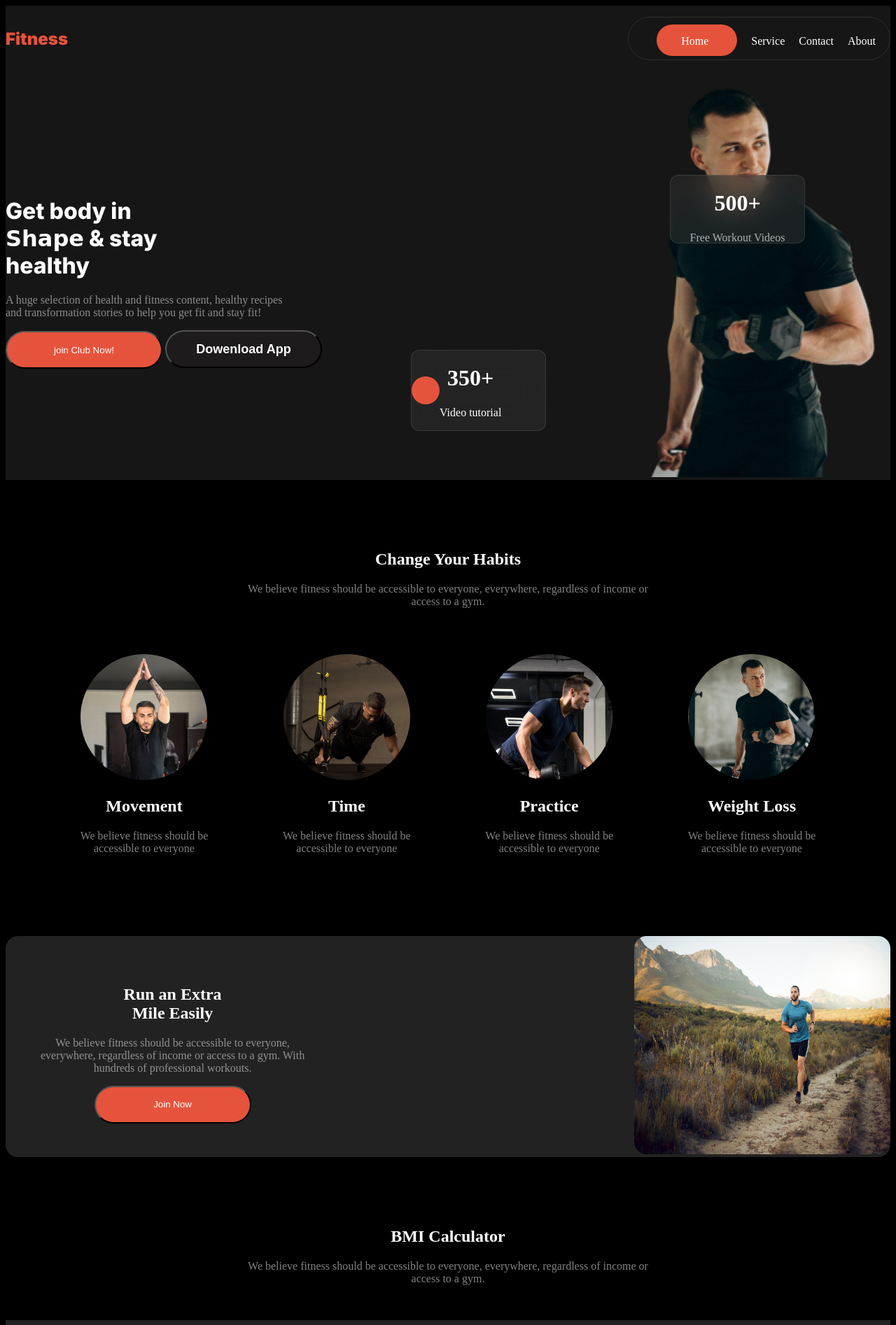
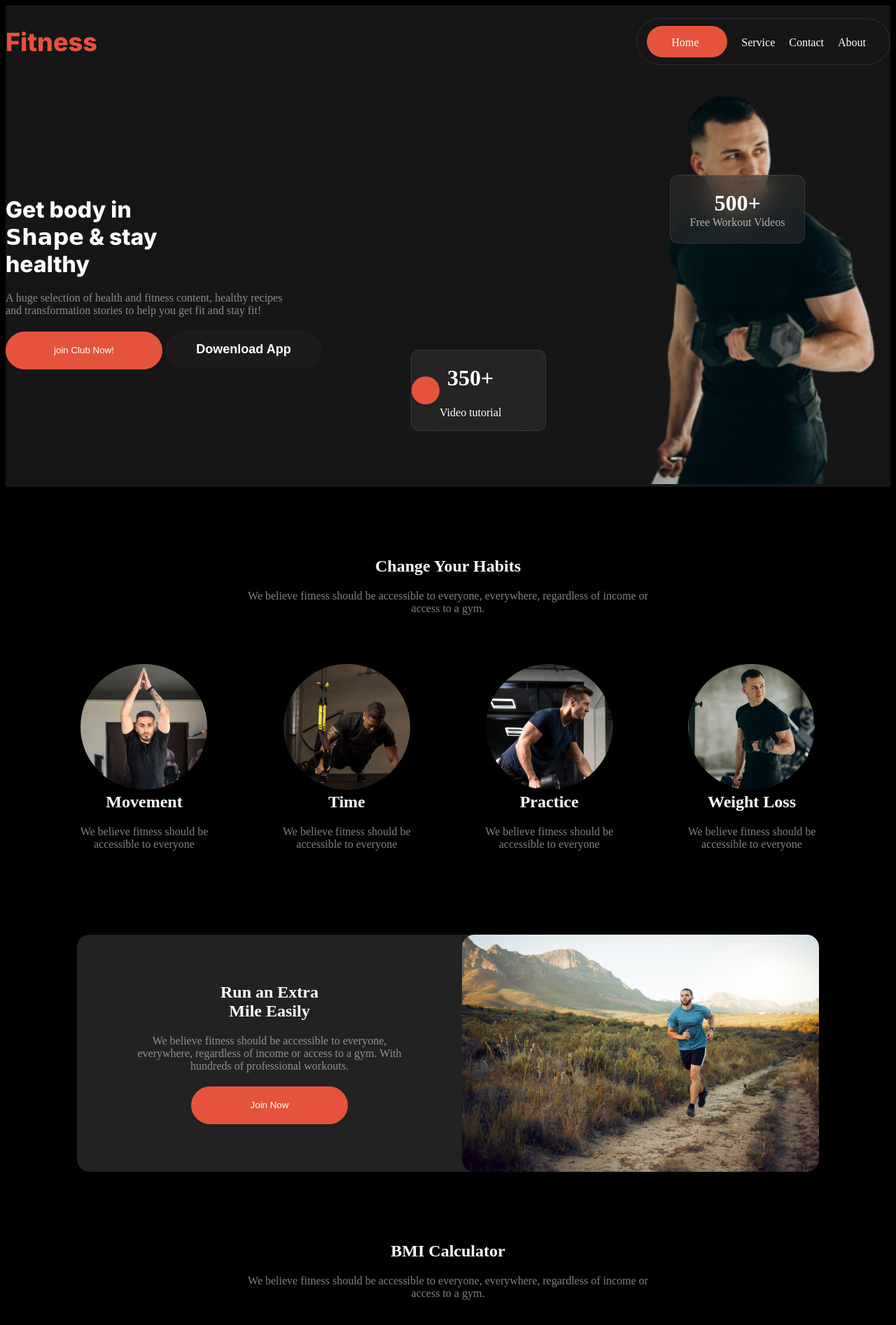
Before and after one commit to tasin0-git/B10A2-versatile-ui, a plain HTML site: page index.html in a window 1280 px wide. Shown: the top 1894 px of the page at 70% size. Drawn offline with Linux system fonts and the light colour scheme; a web font is replaced by a local one.

Commit message:
added full website

```diff
--- a/index.html
+++ b/index.html
@@ -79,11 +79,11 @@
                 <div class="div-hero-content">
                     <h1 class="title">Run an Extra <br>Mile Easily</h1>
                     <p class="description">We believe fitness should be accessible to everyone,<br>
-     everywhere, regardless of income or access to a gym. With <br> hundreds of professional
-     workouts.</p>
-     <button class="first-btn">Join Now</button>
+                    everywhere, regardless of income or access to a gym. With <br> hundreds of professional
+                    workouts.</p>
+                    <button class="first-btn">Join Now</button>
                 </div>
-                <div><img class="img-run"  src="images/run.jpg" alt=""></div>
+                <div class="nd-class"><img class="img-run"  src="images/run.jpg" alt=""></div>
             </div>
         </section>
         <section class="table-saction">
--- a/style/geam.css
+++ b/style/geam.css
@@ -23,13 +23,11 @@
     display: flex;
     list-style: none;
 }
-.nav-links{
+.nav-links {
 	display: flex;
 	border: solid 1px rgba(255, 255, 255, 0.1);
 	border-radius: 39px;
-    padding-top: 10px;
-    padding-bottom: 5px;
-
+	padding: 10px 14px;
 }
 .nav-link{
     text-decoration: none;
@@ -44,8 +42,8 @@ header{
 }
 .brand{
     color: rgb(230, 83, 60);
-    Font weight:800;
-    Font size:36px;
+    font-weight:800;
+    font-size:36px;
 }
 .home{
     width: 80px;
@@ -58,14 +56,18 @@ header{
 .body{
     background-color: black;
 }
-.title{
+.title {
 	color: rgb(255, 255, 255);
-
 	font-weight: 800;
+	margin: 0;
 }
-.description, .title-2{
+.description {
 	color: rgb(255, 255, 255 ,0.5);
-
+    margin: 20px 0;
+}
+.title-2 {
+	color: rgb(255, 255, 255 ,0.5);
+	margin: 0;
 }
 .container{
     display: flex;
@@ -80,18 +82,18 @@ header{
     border-radius: 42px;
     background: rgb(230, 83, 60);
     color: rgb(255, 255, 255);
+    border: none;
 
 }
-.scound-btn{
+.scound-btn {
     font-size: 18px;
     font-weight: 600;
     color: rgb(255, 255, 255);
-    background-color:rgb(29, 27, 27);
-    border-radius:42px;
+    background-color: rgb(29, 27, 27);
+    border-radius: 42px;
     width: 224px;
     height: 54px;
-
-
+    border: none;
 }
 .nokta-1{
     color: rgb(255, 255, 255);
@@ -103,13 +105,21 @@ header{
     top: 250px;
     right:130px;
     text-align: center;
-    padding-bottom: 10px;
     border-radius: 12px;
     backdrop-filter: blur(20px);
     background: rgba(48, 48, 48, 0.54);
+    display: flex;
+    flex-direction: column;
+    justify-content: center;
+    align-items: center;
+}
 
+.nokta-1 h1{
+    margin: 0;
+}
 
-
+.nokta-1 p{
+    margin: 0;
 }
 .nokta-d{
     color: rgba(255, 255, 255, 0.65);
@@ -155,27 +165,41 @@ header{
     text-align: center;
     margin-top: 50px;
 }
+
+.nd-class{
+    flex: 1;
+}
+
 .img-run{
-    width: 366px;
-    height: 312px;
+   width: 100%;
+   height: 100%;
    border-radius: 18px;
+   object-fit: cover;
+
 }
-.saction-2{
-    max-width:1440px;
-    margin: 0 auto;
+.nd-class{
+    flex: 1;
+}
+.saction-2 {
+	max-width: 1060px;
 	border-radius: 18px;
 	background: rgb(34, 34, 34);
-
+	margin: 0 auto;
 }
 .div-hero{
     margin-top: 100px;
     display: flex;
-    justify-content:space-between;
 }
+
+
 .div-hero-content{
     text-align: center;
-    margin-top: 50px;
-    margin-left: 50px;
+    margin: 20px;
+    flex: 1;
+    display: flex;
+    flex-direction: column;
+    justify-content: center;
+    align-items: center;
 }
 .light-colour{
    color: rgba(255, 255, 255, 0.5)
@@ -187,9 +211,9 @@ td, th{
 table{
     border-collapse: collapse;
 }
-.main-table{
+/* .main-table{
 
-}
+} */
 .table-column{
     display: flex;
    justify-content: space-evenly;
@@ -242,11 +266,10 @@ table{
 
 
 }
-.one{
+.one {
 	position: absolute;
-    bottom: 10px;
-    left: 10px;
-
+	bottom: 20px;
+	left: 20px;
 }
 .full-content{
     height: 604px;
```
Lines whose indentation alone changed are shown as unchanged.
